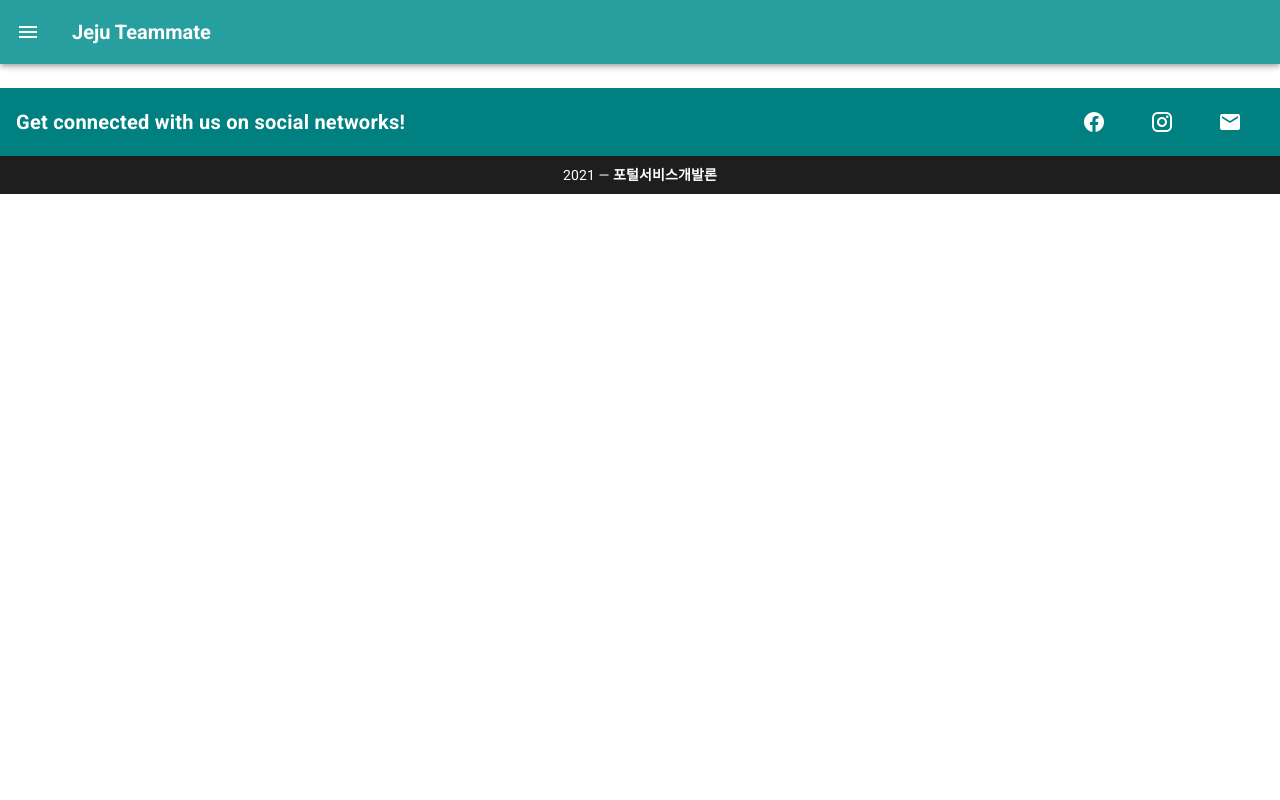
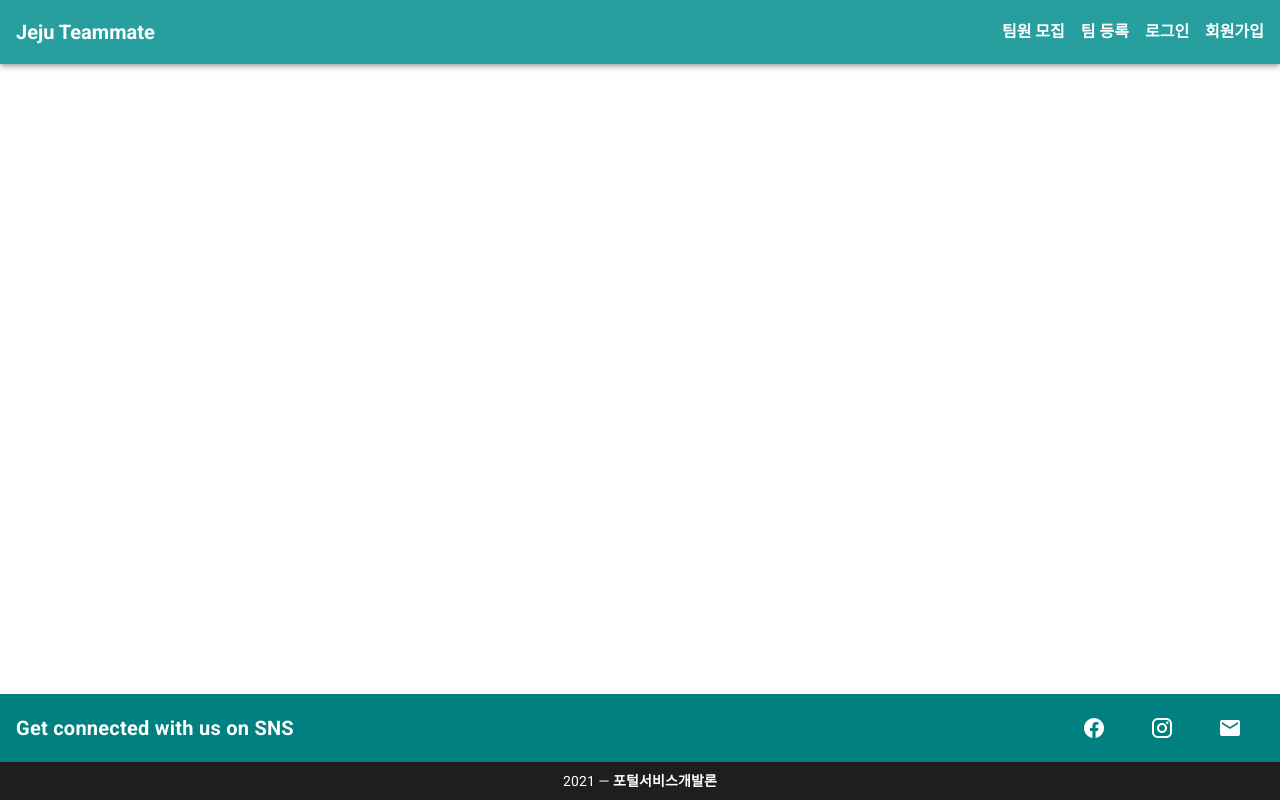
Before and after one commit to acisliver/JeJu-Teamate, a Vue app in the folder frontend/: page / in a window 1280 px wide. Built offline with nearby package versions, Linux system fonts and the light colour scheme; no server answers.

Commit message:
레이아웃 완성

```diff
--- a/frontend/src/router/layout/TheFooter.vue
+++ b/frontend/src/router/layout/TheFooter.vue
@@ -10,7 +10,7 @@
           tile
       >
         <v-card-title class="secondary">
-          <strong class="subheading">Get connected with us on social networks!</strong>
+          <strong class="subheading">Get connected with us on SNS</strong>
 
           <v-spacer></v-spacer>
 
@@ -49,5 +49,10 @@ export default {
 </script>
 
 <style scoped>
-
+  .the-footer{
+    width: 100%;
+    /*하단고정*/
+    position: absolute;
+    bottom:0;
+  }
 </style>
--- a/frontend/src/router/layout/TheNavBar.vue
+++ b/frontend/src/router/layout/TheNavBar.vue
@@ -3,9 +3,19 @@
     <v-app-bar
       color="primary"
     >
-      <v-app-bar-nav-icon class="white--text"></v-app-bar-nav-icon>
+<!--      <v-app-bar-nav-icon class="white&#45;&#45;text"></v-app-bar-nav-icon>-->
       <v-toolbar-title>
-        <strong class="heading white--text">Jeju Teammate</strong></v-toolbar-title>
+        <strong class="heading white--text">Jeju Teammate</strong>
+      </v-toolbar-title>
+
+      <v-spacer/>
+
+      <v-toolbar-items id="menu">
+        <router-link :to="{name: 'recruit-board'}" class="white--text">팀원 모집</router-link>
+        <router-link :to="{name: 'register-team'}" class="white--text">팀 등록</router-link>
+        <router-link :to="{name: 'login'}" class="white--text">로그인</router-link>
+        <router-link :to="{name: 'sign-up'}" class="white--text">회원가입</router-link>
+      </v-toolbar-items>
     </v-app-bar>
   </div>
 </template>
@@ -16,6 +26,21 @@ export default {
 }
 </script>
 
-<style scoped>
+<style lang="scss">
+#menu{
+  display: flex;
+  align-items: center;
+}
+a {
+  text-decoration: none;
+  font-weight: bold;
+  color: #2c3e50;
+  align-items: center;
+  padding-left: 1rem;
+
+  &.router-link-exact-active {
+     color: #1976d2;
+   }
+}
 
 </style>
--- a/frontend/src/router/layout/TheView.vue
+++ b/frontend/src/router/layout/TheView.vue
@@ -1,6 +1,8 @@
 <template>
   <div class="the-view">
-    <router-view/>
+    <div class="container">
+      <router-view/>
+    </div>
   </div>
 </template>
 
@@ -11,5 +13,8 @@ export default {
 </script>
 
 <style scoped>
-
+  .container{
+    text-align: center;
+    justify-content: center;
+  }
 </style>
```
